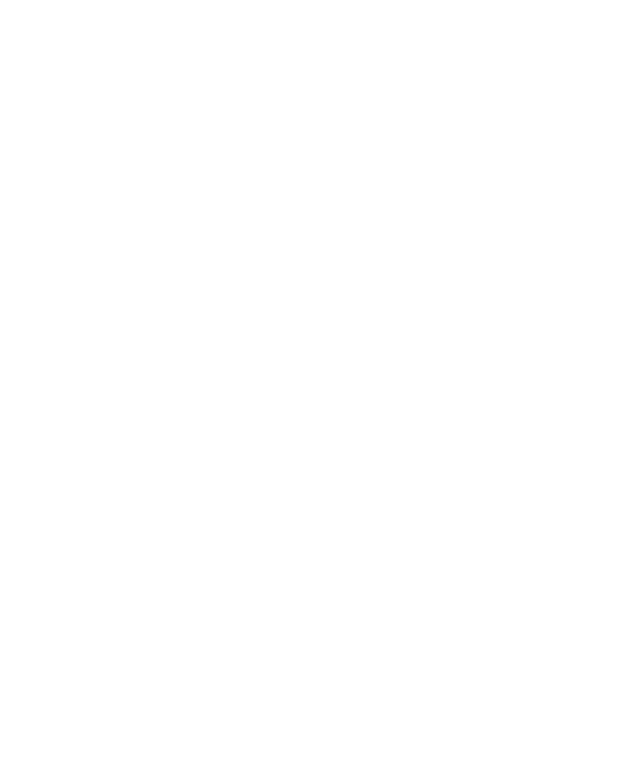
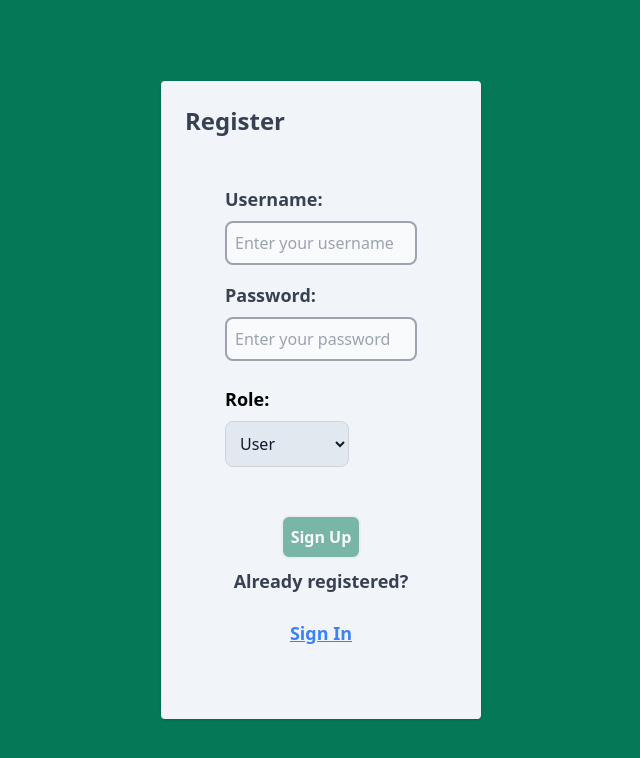
Before and after one commit to ucmo-cs/Xmen_23F, a React (Vite) app in the folder CB-Frontend/: page /register in a window 1280 px wide. Before the commit this address had no page. Shown: the top 758 px of the page, without its empty margins (319-959 px from the left). Built offline with nearby package versions, Linux system fonts and the light colour scheme.

Commit message:
Add url color (#111)

```diff
--- a/CB-Frontend/src/components/NavBar.jsx
+++ b/CB-Frontend/src/components/NavBar.jsx
@@ -1,5 +1,5 @@
 import { useState } from "react"
-import { useNavigate } from "react-router-dom"
+import { useNavigate, Link } from "react-router-dom"
 import CBNavImage from "@/assets/cblogowhite00c2aa7d.svg"
 
 function NavBar() {
@@ -14,9 +14,9 @@
 		<div>
 			<nav className="bg-green-800 relative">
 				<div className="max-w-screen flex flex-wrap items-center justify-between mx-auto p-4">
-					<a className="flex items-center">
+					<Link className="flex items-center" to={"/dashboard"}>
 						<img src={CBNavImage} alt="logo" className="h-12 mr-3" />
-					</a>
+					</Link>
 					<button
 						onClick={toggleNav}
 						className="inline-flex items-center p-2 w-12 h-12 justify-center text-sm text-gray-500 rounded-lg md:hidden focus:outline-none focus:ring-2 dark:text-gray-400"
--- a/CB-Frontend/src/main.jsx
+++ b/CB-Frontend/src/main.jsx
@@ -1,4 +1,4 @@
-import React, { lazy, Suspense } from "react"
+import React from "react"
 import ReactDOM from "react-dom/client"
 import { BrowserRouter, Routes, Route } from "react-router-dom"
 
@@ -6,22 +6,19 @@
 import "./index.css"
 import Dashboard from "./pages/Dashboard.jsx"
 import Providers from "./utils/Providers.jsx"
-import CreateUser from "./pages/CreateUser.jsx";
-
-const ChangeRequestPage = lazy(() => import("./pages/ChangeRequestPage"))
+import Register from "./pages/Register.jsx"
+import ChangeRequestPage from "./pages/ChangeRequestPage.jsx"
 
 ReactDOM.createRoot(document.getElementById("root")).render(
 	<React.StrictMode>
 		<Providers>
 			<BrowserRouter>
-				<Suspense fallback={<div>Loading...</div>}>
-					<Routes>
-						<Route path="/" element={<Login />} />
-						<Route path="/dashboard" element={<Dashboard />} />
-						<Route path="/change-request/:id" element={<ChangeRequestPage />} />
-                                                 <Route path="/createuser" element={<CreateUser />} />
-					</Routes>
-				</Suspense>
+				<Routes>
+					<Route path="/" element={<Login />} />
+					<Route path="/dashboard" element={<Dashboard />} />
+					<Route path="/change-request/:id" element={<ChangeRequestPage />} />
+					<Route path="/register" element={<Register />} />
+				</Routes>
 			</BrowserRouter>
 		</Providers>
 	</React.StrictMode>
--- a/CB-Frontend/src/pages/Login.jsx
+++ b/CB-Frontend/src/pages/Login.jsx
@@ -4,7 +4,7 @@
 import * as yup from "yup"
 import { useForm } from "react-hook-form"
 import toast, { Toaster } from "react-hot-toast"
-import { useNavigate } from "react-router-dom"
+import { Link, useNavigate } from "react-router-dom"
 import apiFetch from "../utils/apiFetch"
 
 const schema = yup.object().shape({
@@ -42,7 +42,7 @@
 	}
 
 	const handleCreateUser = () => {
-		navigate('/createuser')
+		navigate("/createuser")
 	}
 
 	return (
@@ -86,19 +86,17 @@
 							className="block w-full p-2 text-gray-900 border-2 border-gray-400 rounded-lg bg-gray-50 outline-none sm:text-md"
 							placeholder="Enter your password"
 						/>
+						<Link
+							to="/register"
+							className="text-blue-500 font-semibold underline text-center block pt-5 ">
+							Register for an account
+						</Link>
 					</div>
 					<div className="flex justify-center items-center flex-col p-4">
 						<button
 							type="submit"
-							className="hover:border-black border-2 bg-emerald-700 font-bold text-white p-2 rounded-lg m-2 w-full"
-						>
+							className="hover:border-black border-2 bg-emerald-700 font-bold text-white p-2 rounded-lg m-2 w-full">
 							Login
-						</button>
-						<button
-							className="hover:border-black border-2 bg-emerald-700 font-bold text-white p-2 rounded-lg m-2 w-full"
-							onClick={handleCreateUser}
-						>
-							Create User
 						</button>
 					</div>
 				</form>
--- /dev/null
+++ b/CB-Frontend/src/pages/Register.jsx
@@ -0,0 +1,135 @@
+import axios from "axios"
+import { useState } from "react"
+import * as yup from "yup"
+import { Link } from "react-router-dom"
+import { useForm } from "react-hook-form"
+import toast, { Toaster } from "react-hot-toast"
+import { useNavigate } from "react-router-dom"
+import { yupResolver } from "@hookform/resolvers/yup"
+import { useQuery } from "react-query"
+import apiFetch from "../utils/apiFetch"
+
+const schema = yup.object().shape({
+	username: yup.string().required("Username is required"),
+	password: yup.string().required("Password is required"),
+	roles: yup.object().shape({
+		name: yup.string().required("Role is required"),
+	}),
+})
+
+export default function Register() {
+	const {
+		register,
+		handleSubmit,
+		formState: { isValid },
+	} = useForm({
+		resolver: yupResolver(schema),
+	})
+
+	const navigate = useNavigate()
+
+	const onSubmit = data => {
+		console.log(data)
+		const { userName, password, roles } = data
+
+		const registerUser = async () => {
+			try {
+				const response = await apiFetch("POST", "/api/v1/user", data)
+
+				if (response.status === 200) {
+					navigate("/")
+				} else if (data) {
+					toast.error("Username already exist")
+				} else {
+					console.log("Registration failed")
+				}
+			} catch (error) {
+				console.error("Error during registration:", error)
+			}
+		}
+		registerUser()
+	}
+
+	return (
+		<div className="min-h-screen flex justify-center items-center bg-emerald-700">
+			<div className="bg-slate-100 p-6 rounded shadow max-w-xs">
+				<h1 className="text-2xl block text-gray-700 font-bold mb-2">
+					Register
+				</h1>
+				<form onSubmit={handleSubmit(onSubmit)} className="p-6">
+					<Toaster position="bottom-center" />
+					<div>
+						<div className="m-4">
+							<label
+								htmlFor="username"
+								className="block text-gray-700 font-bold mb-2 text-lg">
+								Username:
+							</label>
+							<input
+								required
+								{...register("username", { required: true })}
+								type="text"
+								id="username"
+								autoComplete="off"
+								className="block w-full p-2 text-gray-900 border-2 border-gray-400 rounded-lg bg-gray-50 outline-none sm:text-md"
+								placeholder="Enter your username"
+							/>
+						</div>
+						<div className="m-4">
+							<label
+								htmlFor="password"
+								className="block text-gray-700 font-bold mb-2 text-lg">
+								Password:
+							</label>
+							<input
+								required
+								{...register("password", { required: true })}
+								type="password"
+								autoComplete="off"
+								className="block w-full p-2 text-gray-900 border-2 border-gray-400 rounded-lg bg-gray-50 outline-none sm:text-md"
+								placeholder="Enter your password"
+							/>
+						</div>
+						<div className="relative inline-block text-left mb-10 ml-4 mt-2">
+							<label
+								htmlFor="roles"
+								className="block text-black font-bold text-lg mb-2 ">
+								Role:
+							</label>
+							<select
+								id="roleselection"
+								required
+								{...register("roles.name", { required: true })} // Updated here to match the schema
+								className="bg-slate-200 border border-gray-300 text-gray-900 font-medium rounded-lg p-2.5">
+								<option disabled value="">
+									Select Role
+								</option>
+								<option value="USER">User</option>
+							</select>
+						</div>
+					</div>
+					<div className="flex justify-center items-center flex-col">
+						<button
+							type="submit"
+							className={`hover:border-black border-2 bg-emerald-700 font-bold text-white p-2 rounded-lg m-2 ${
+								!isValid ? "opacity-50 cursor-not-allowed" : ""
+							}`}
+							disabled={!isValid}>
+							Sign Up
+						</button>
+						<label
+							htmlFor="Registered"
+							className="block text-gray-700 font-bold mb-2 text-lg">
+							Already registered?
+						</label>
+						<Link
+							className="inline-block text-blue-500 font-semibold mb-2 text-lg underline p-4"
+							to="/">
+							Sign In
+						</Link>
+					</div>
+				</form>
+			</div>
+		</div>
+	)
+}
```
Also changed, not shown: CB-Frontend/src/pages/CreateUser.jsx (deleted, +0 -138 lines).
